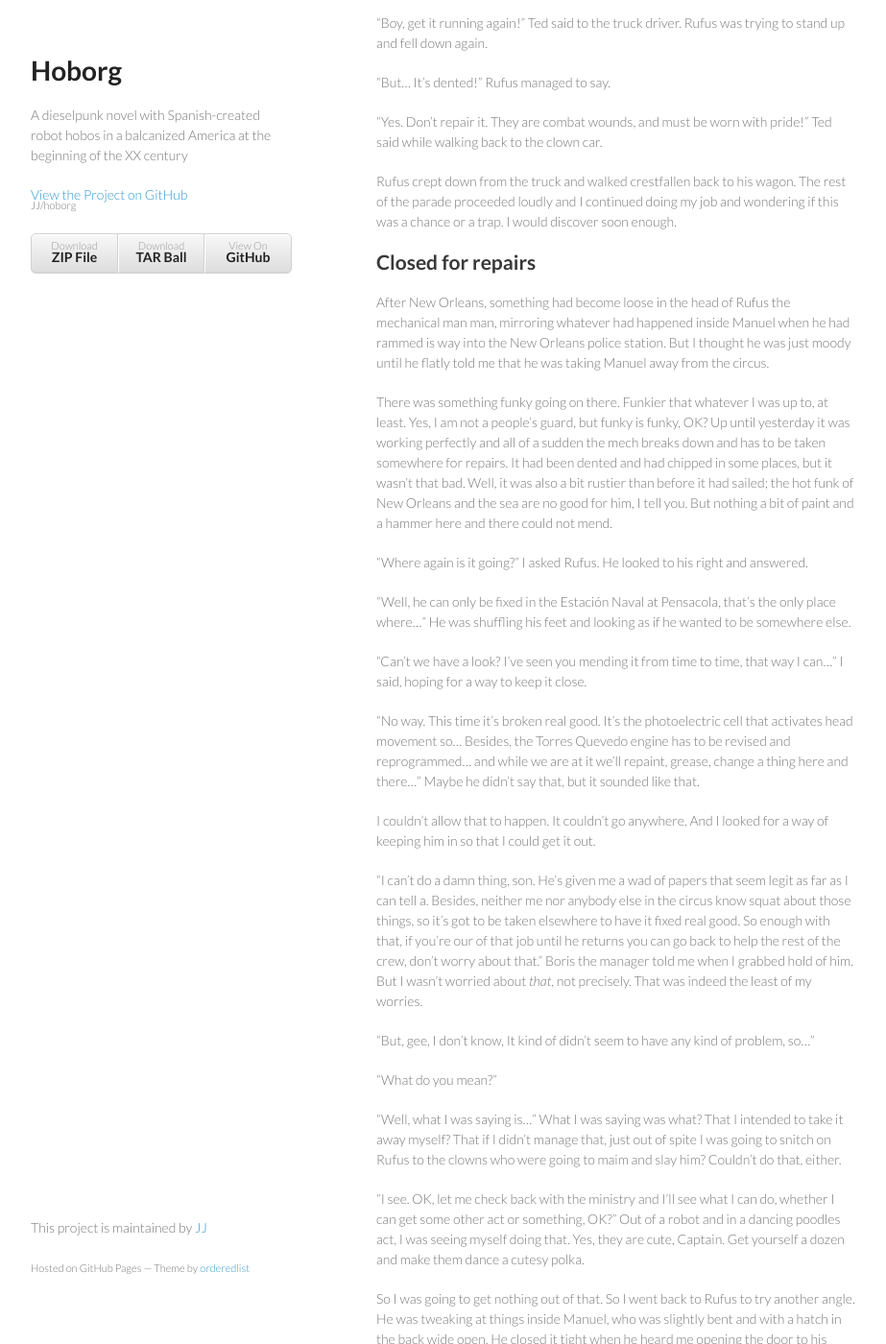
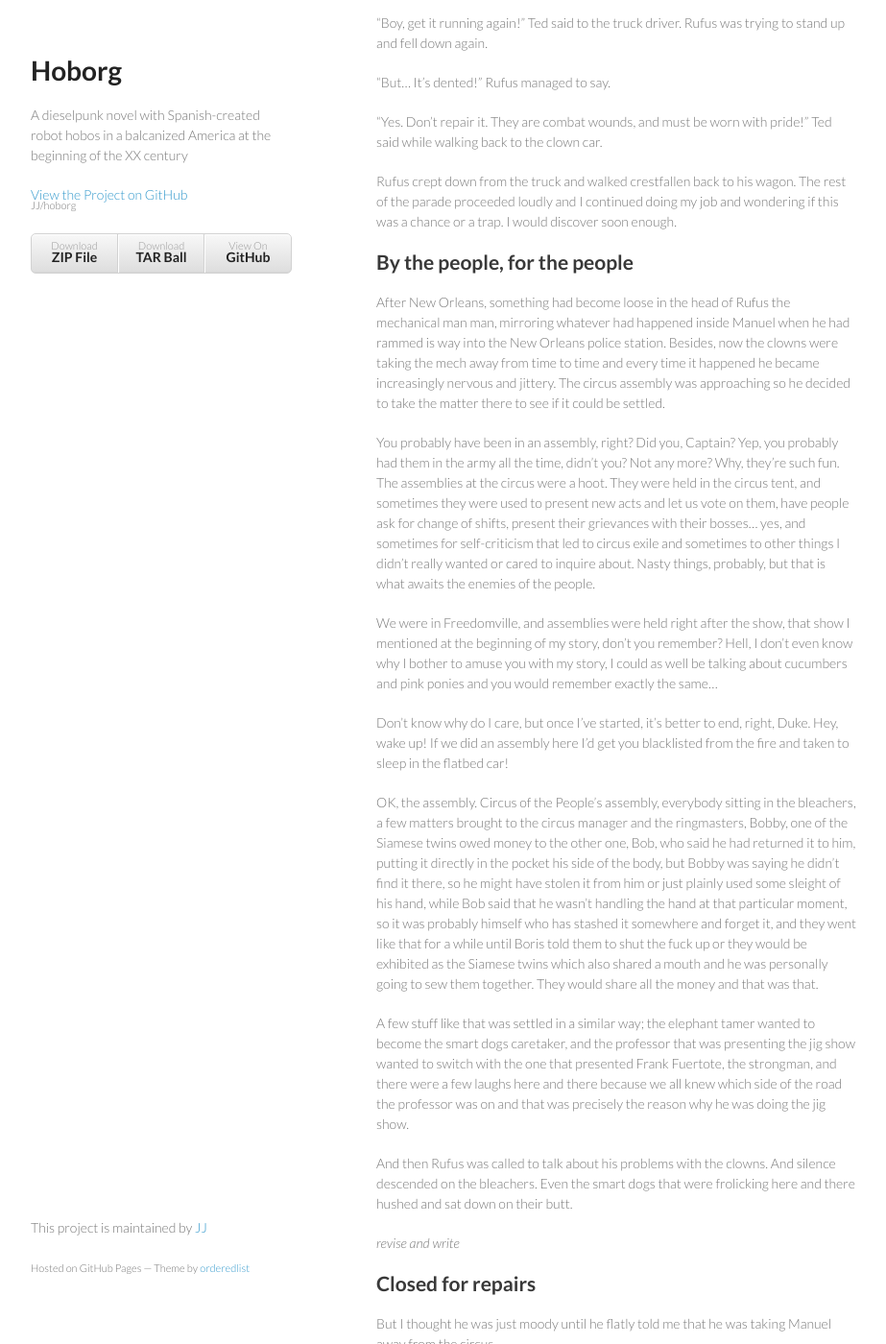
Before and after one commit to JJ/hoborg, a Jekyll site: the page built from text/text.md, in a window 1280 px wide and 1400 px high, scrolled down 34862 px. Shown: the whole window at 96% size, without its empty margins (178-1101 px from the left). Built offline with Jekyll 4.4.1, drawn with Linux system fonts in a browser that asks for light colours; some of the changed text lies outside the part shown.

Commit message:
Sync text/text.md from master to gh-pages

```diff
--- a/text/text.md
+++ b/text/text.md
@@ -1946,12 +1946,70 @@ wagon. The rest of the parade proceeded loudly and I continued doing
 my job and wondering if this was a chance or a trap. I would discover
 soon enough.
 
+
+By the people, for the people
+------------------------------------------
+
+After New Orleans, something had become  loose in the head of Rufus the
+mechanical man man, mirroring whatever had happened inside Manuel when he had
+rammed is way into the New Orleans police station. Besides, now the
+clowns were taking the mech away from time to time and every time it
+happened he became increasingly nervous and jittery. The circus
+assembly was approaching so he decided to take the matter there to see
+if it could be settled.
+
+You probably have been in an assembly, right? Did you, Captain? Yep,
+you probably had them in the army all the time, didn't you? Not any
+more? Why, they're such fun. The assemblies at the circus were a
+hoot. They were held in the circus tent, and sometimes they were used
+to present new acts and let us vote on them, have people ask for
+change of shifts, present their grievances with their bosses... yes,
+and sometimes for self-criticism that led to circus exile and
+sometimes to other things I didn't really wanted or cared to inquire
+about. Nasty things, probably, but that is what awaits the enemies of
+the people.
+
+We were in Freedomville, and assemblies were held right after the
+show, that show I mentioned at the beginning of my story, don't you
+remember? Hell, I don't even know why I bother to amuse you with my
+story, I could as well be talking about cucumbers and pink ponies and you
+would remember exactly the same...
+
+Don't know why do I care, but once I've started, it's better to end,
+right, Duke. Hey, wake up! If we did an assembly here I'd get you
+blacklisted from the fire and taken to sleep in the flatbed car!
+
+OK, the assembly. Circus of the People's assembly, everybody sitting
+in the bleachers, a few matters brought to the circus manager and the
+ringmasters, Bobby, one of the Siamese twins owed money to the other
+one, Bob, who
+said he had returned it to him, putting it directly in the pocket his
+side of the body, but Bobby was saying he didn't find it there, so he
+might have stolen it from him or just plainly used some sleight of his
+hand, while Bob said that he wasn't handling the hand at that
+particular moment, so it was probably himself who has stashed it
+somewhere and forget it, and they went like that for a while until
+Boris told them to shut the fuck up or they would be exhibited as the
+Siamese twins which also shared a mouth and he was personally going to
+sew them together. They would share all the money and that was that.
+
+A few stuff like that was settled in a similar way; the elephant tamer
+wanted to become the smart dogs caretaker, and the professor that was
+presenting the jig show wanted to switch with the one that presented
+Frank Fuertote, the strongman, and there were a few laughs here and
+there because we all knew which side of the road the professor was on
+and that was precisely the reason why he was doing the jig show.
+
+And then Rufus was called to talk about his problems with the
+clowns. And silence descended on the bleachers. Even the smart dogs
+that were frolicking here and there hushed and sat down on their butt.
+
+*revise and write*
+
 Closed for repairs
 -----------------------
 
-After New Orleans, something had become  loose in the head of Rufus the
-mechanical man man, mirroring whatever had happened inside Manuel when he had
-rammed is way into the New Orleans police station. But I thought he was just moody until he flatly
+But I thought he was just moody until he flatly
 told me that he was taking Manuel away from the circus.
 
 There was something funky going on there. Funkier that whatever I was
```
Also changed, not shown: other parts of text/text.md (+1 -1 lines).
